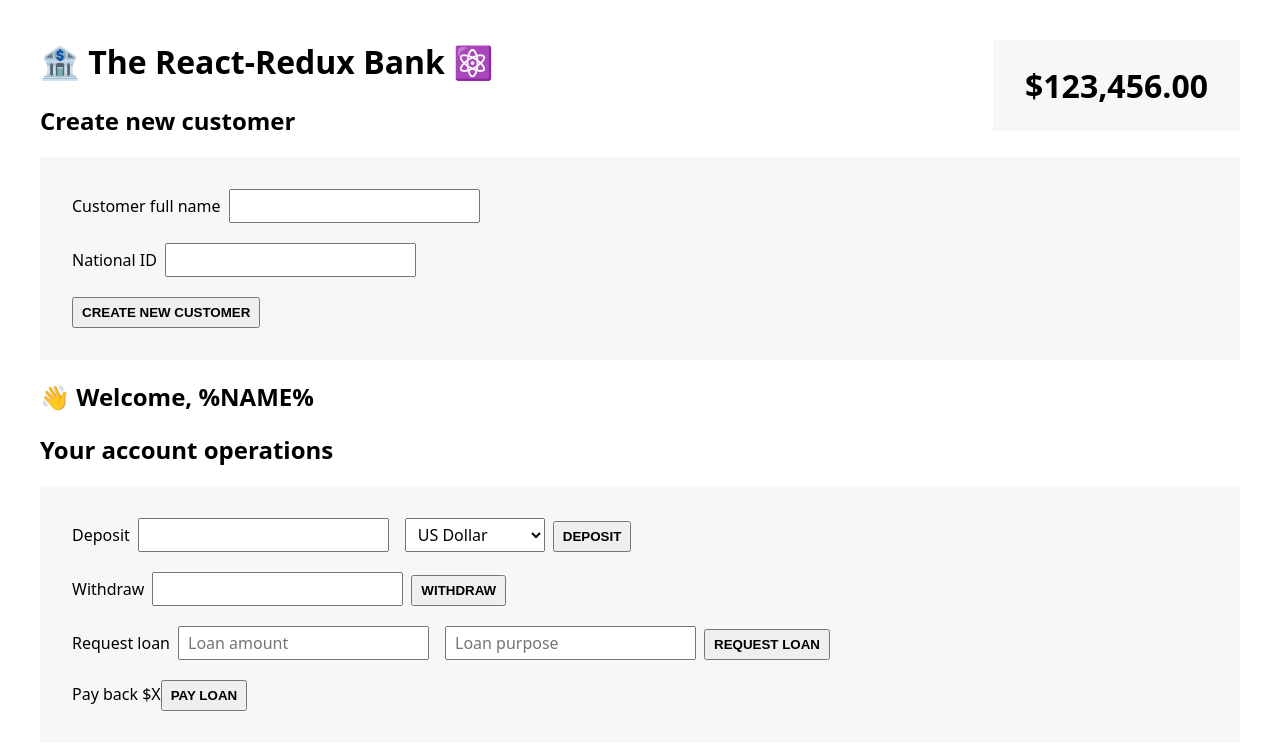
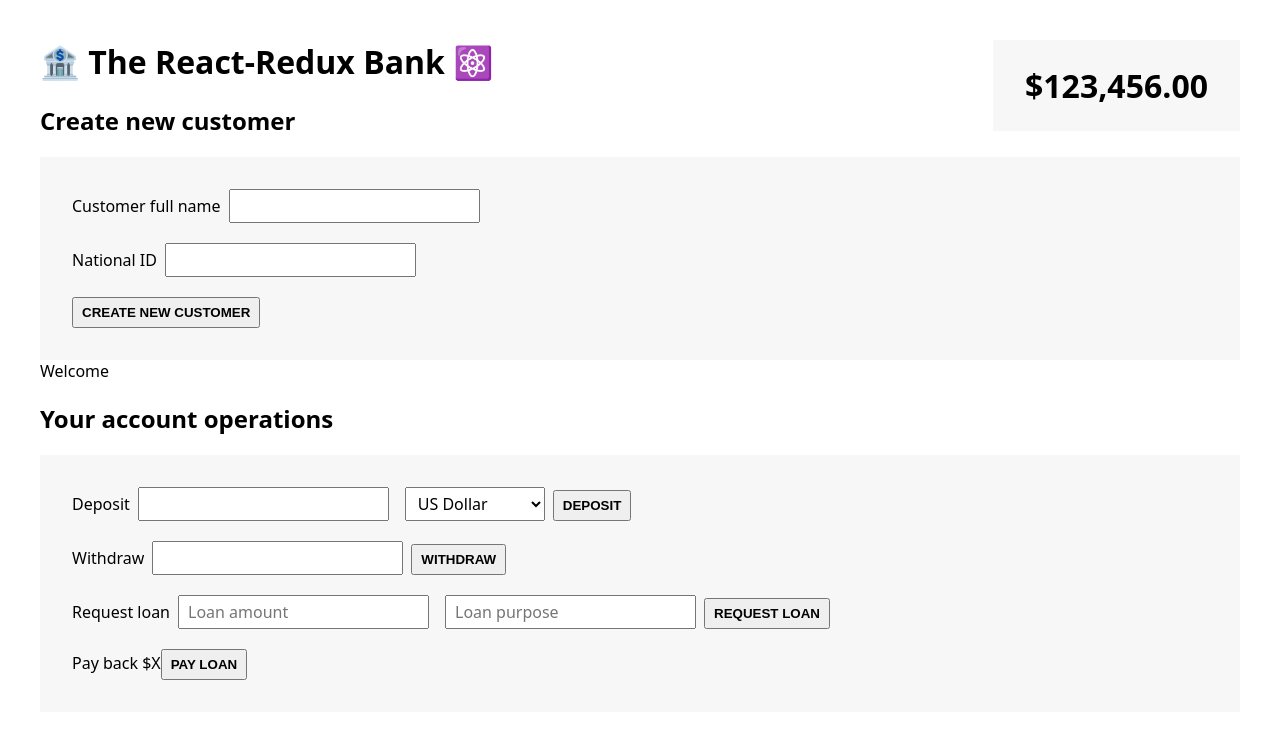
Before and after one commit to rudraprasaaad/redux-intro, a React (Vite) app: page / in a window 1280 px wide. Shown: the top 750 px of the page. Built offline with nearby package versions, Linux system fonts and the light colour scheme.

Commit message:
used useDispatch

```diff
--- a/package.json
+++ b/package.json
@@ -12,6 +12,7 @@
   "dependencies": {
     "react": "^19.1.0",
     "react-dom": "^19.1.0",
+    "react-redux": "^9.2.0",
     "redux": "^5.0.1"
   },
   "devDependencies": {
--- a/src/features/customers/CreateCustomer.jsx
+++ b/src/features/customers/CreateCustomer.jsx
@@ -1,10 +1,17 @@
 import { useState } from "react";
+import { useDispatch } from "react-redux";
+import { createCustomer } from "./customerSlice";
 
 function CreateCustomer() {
   const [fullName, setFullName] = useState("");
   const [nationalId, setNationalId] = useState("");
 
-  function handleClick() {}
+  const dispatch = useDispatch();
+
+  function handleClick() {
+    if (!fullName || !nationalId) return;
+    dispatch(createCustomer(fullName, nationalId));
+  }
 
   return (
     <div>
--- a/src/features/customers/Customer.jsx
+++ b/src/features/customers/Customer.jsx
@@ -1,5 +1,9 @@
+import { useSelector } from "react-redux";
+
 function Customer() {
-  return <h2>👋 Welcome, %NAME%</h2>;
+  const customer = useSelector((store) => store.customer.fullName);
+
+  return <div>Welcome {customer}</div>;
 }
 
 export default Customer;
--- a/src/main.jsx
+++ b/src/main.jsx
@@ -1,10 +1,11 @@
-import { StrictMode } from "react";
 import { createRoot } from "react-dom/client";
 import "./index.css";
 import App from "./App.jsx";
 import store from "./store.js";
+import { Provider } from "react-redux";
 
-store.dispatch({ type: "account/deposit", payload: 500 });
-console.log(store.getState());
-
-createRoot(document.getElementById("root")).render(<App />);
+createRoot(document.getElementById("root")).render(
+  <Provider store={store}>
+    <App />
+  </Provider>
+);
```
Also changed, not shown: 1 other file (tests, documents, lock files or other folders).
